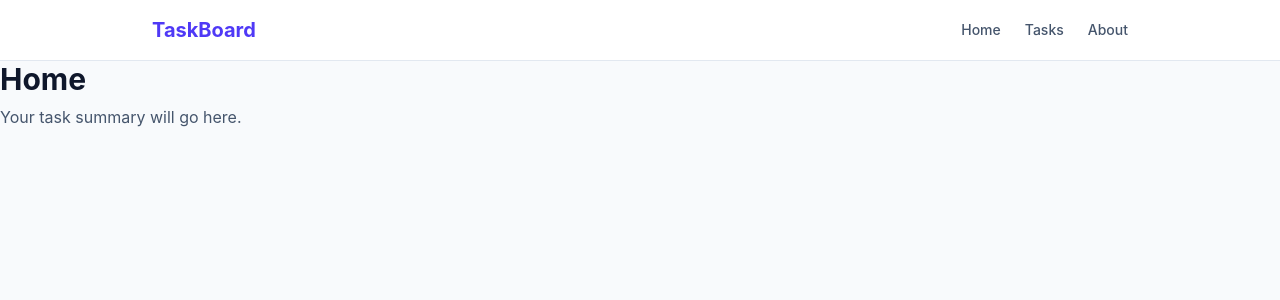
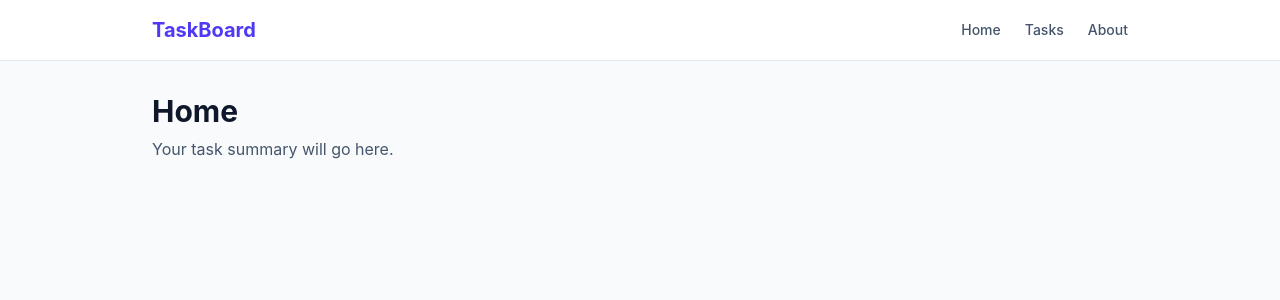
Before and after one commit to arjay-abacan/taskboard, a React (Vite) app: page / in a window 1280 px wide. Shown: the top 300 px of the page. Built offline with nearby package versions, Linux system fonts and the light colour scheme.

Commit message:
fix layout and typos

```diff
--- a/src/App.jsx
+++ b/src/App.jsx
@@ -9,7 +9,7 @@ import TasksPage from './pages/TasksPage.jsx'
 function App () {
   return (
     <div className="min-h-screen bg-slate-50 text-slate-900"><NavBar />
-    <main>
+    <main className="mx-auto max-w-5xl px-4 py-8 sm:px-6">
       <Routes>
         <Route path="/" element={<HomePage />} />
         <Route path="/tasks" element={<TasksPage />} />
--- a/src/api.js
+++ b/src/api.js
@@ -15,13 +15,13 @@ export async function fetchTasks() {
 
 export async function fetchTask(id) {
     const response = await fetch(`${API_URL}/todos/${id}`)
-    if (response.status === 404) {throw new Error(`is no task with ID "${id}".`)}
+    if (response.status === 404) {throw new Error(`There is no task with ID "${id}".`)}
     if (!response.ok) {throw new Error(`The server responded with status ${response.status}.`)}
     return response.json()
 }
 
 export async function fetchUser(id) {
     const response = await fetch(`${API_URL}/users/${id}`)
-    if (!response.ok) {throw new Error(`The server responsed with status ${response.status}.`)}
-    return response.json
+    if (!response.ok) {throw new Error(`The server responded with status ${response.status}.`)}
+    return response.json()
 }
```
